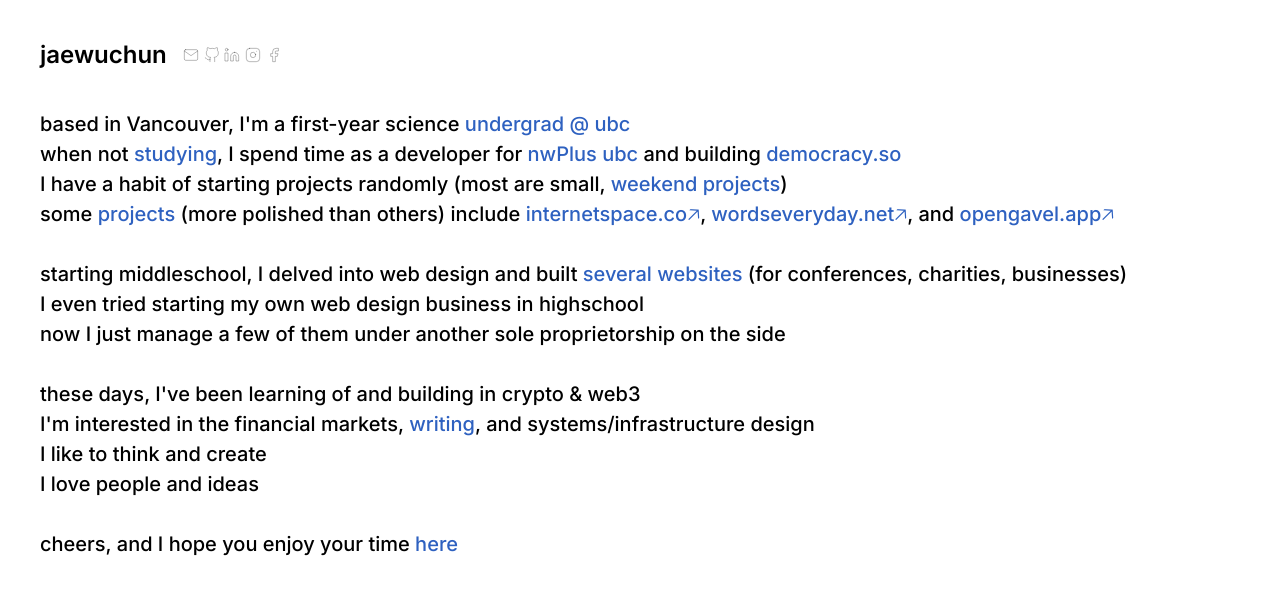
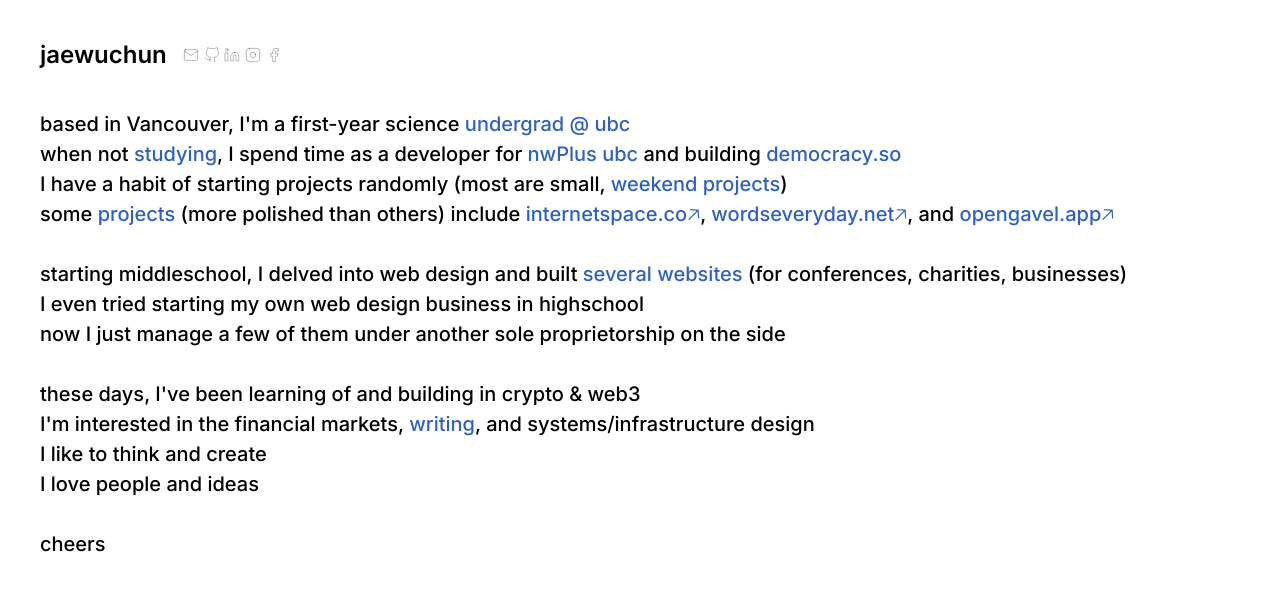
Before and after one commit to naijwu/textual, a Next.js app: page / in a window 1280 px wide. Shown: the top 594 px of the page. Built offline with nearby package versions, Linux system fonts and the light colour scheme.

Commit message:
made it less disgusting

```diff
--- a/pages/index.tsx
+++ b/pages/index.tsx
@@ -31,7 +31,7 @@
           <br/>I like to think and create
           <br/>I love people and ideas
           <br/><br/>
-          cheers, and I hope you enjoy your time <Link href="/new">here</Link>
+          cheers
           </p>
         </div>
       </main>
```
